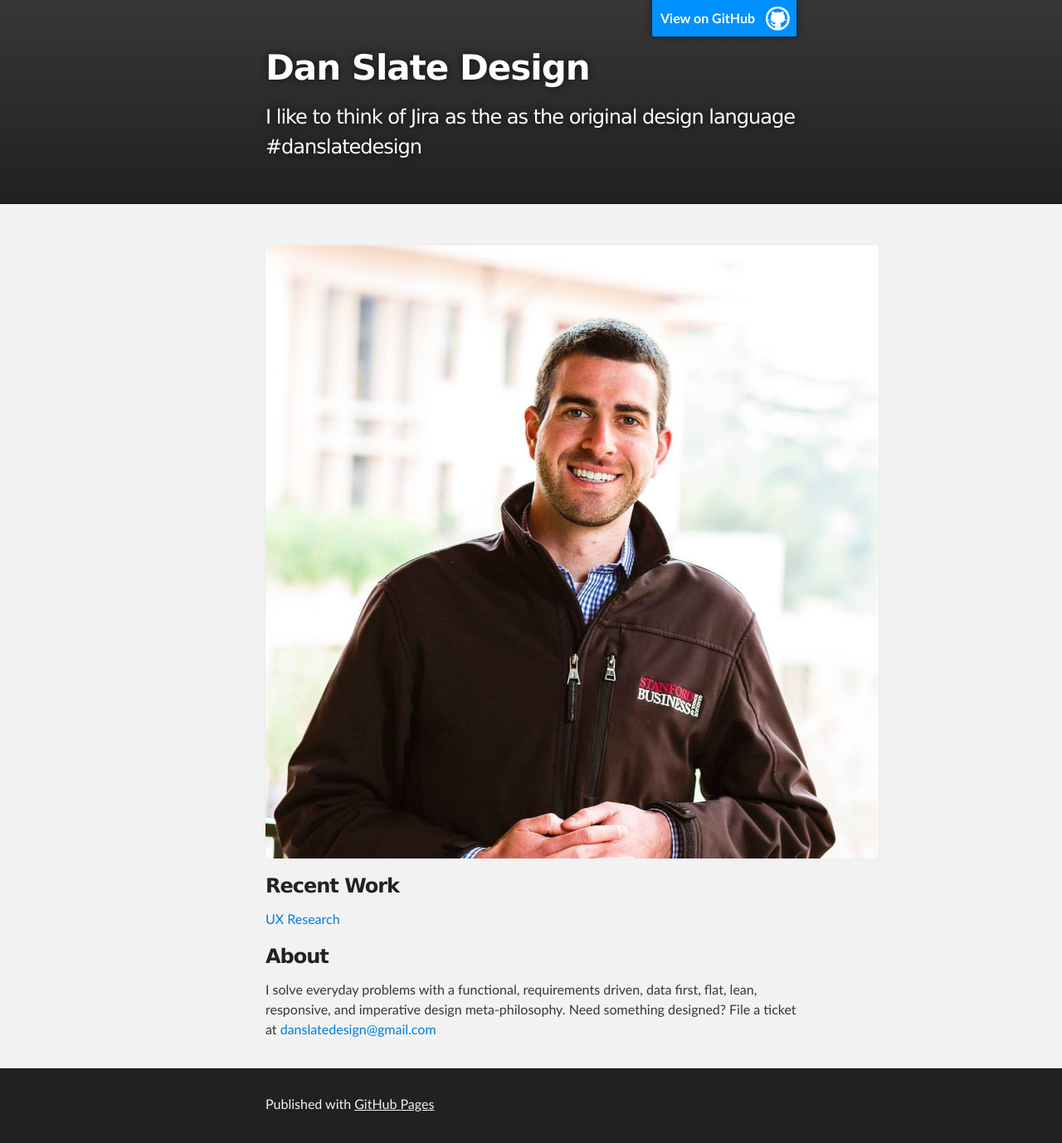
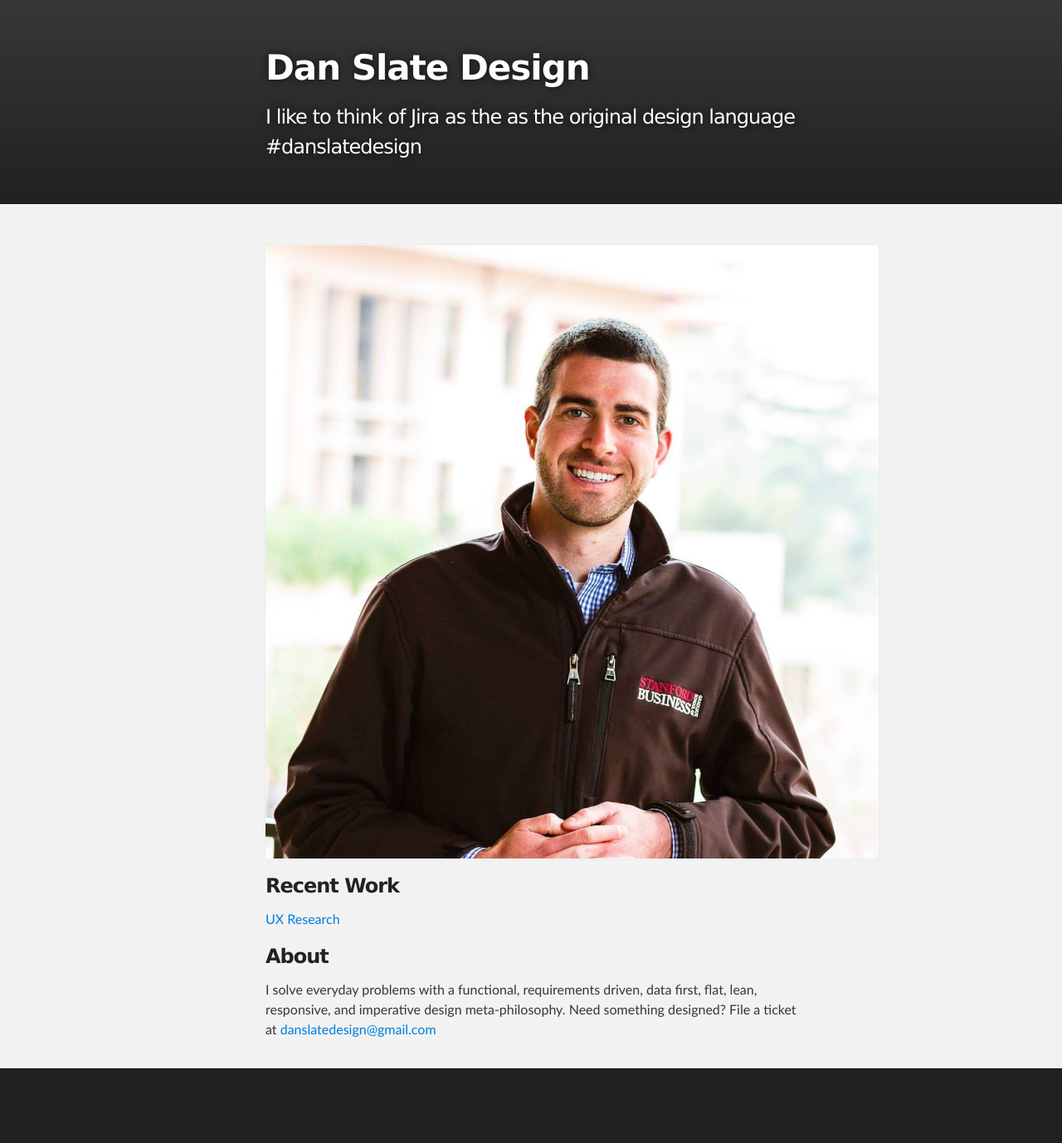
Before and after one commit to danslatedesign/danslatedesign.github.io, a plain HTML site: page index.html in a window 1280 px wide. Shown: the whole page at 83% size. After the commit the page ends 1329 px from the top, so only its background shows below. Drawn offline with Linux system fonts and the light colour scheme.

Commit message:
Update index.html

```diff
--- a/index.html
+++ b/index.html
@@ -16,8 +16,6 @@
     <!-- HEADER -->
     <div id="header_wrap" class="outer">
         <header class="inner">
-          <a id="forkme_banner" href="https://github.com/danslatedesign">View on GitHub</a>
-
           <h1 id="project_title">Dan Slate Design</h1>
           <h2 id="project_tagline">I like to think of Jira as the as the original design language #danslatedesign</h2>
 
@@ -44,7 +42,6 @@
     <!-- FOOTER  -->
     <div id="footer_wrap" class="outer">
       <footer class="inner">
-        <p>Published with <a href="https://pages.github.com">GitHub Pages</a></p>
       </footer>
     </div>
 
```
